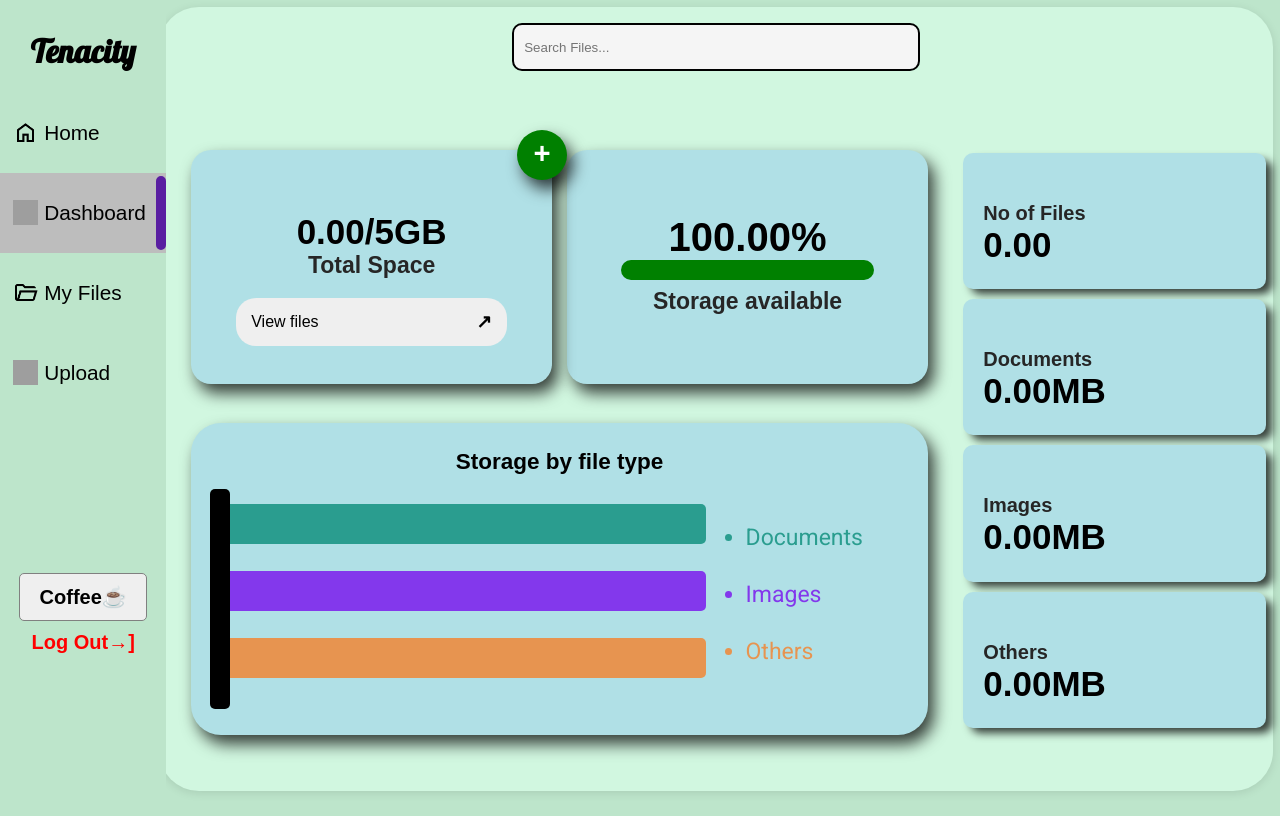
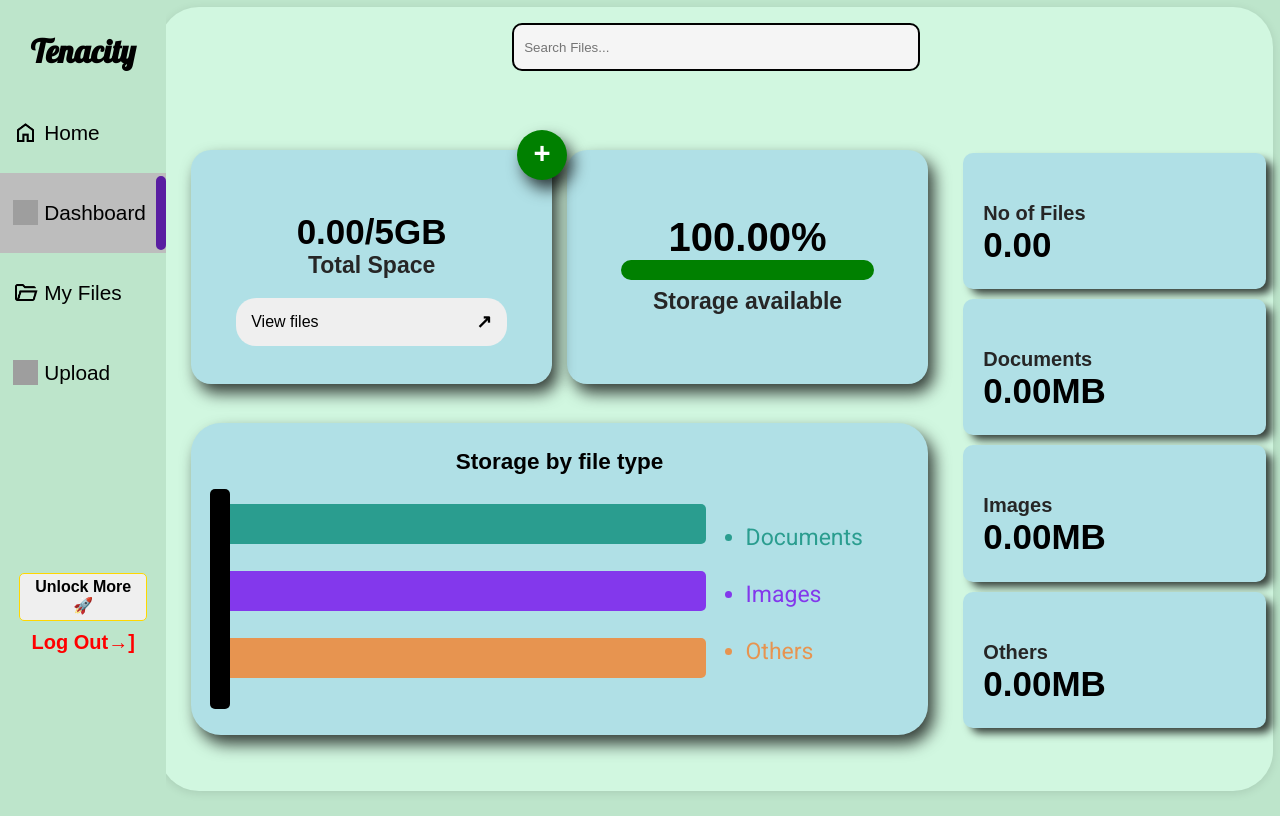
Before and after one commit to Odiedo123/Tenacity, a Flask app: page /dashboard in a window 1280 px wide. Run offline with Flask 3, Linux system fonts and the light colour scheme; the visitor is signed in with stand-in values (Sample User, id 1); data that the repository does not hold is empty; some libraries are stand-ins or nearby versions; some web fonts are replaced; grey boxes are pictures that could not be loaded.

Commit message:
Small UI changes

```diff
--- a/User Auth/static/css/dashboard.css
+++ b/User Auth/static/css/dashboard.css
@@ -108,9 +108,10 @@ p {
   text-align: center;
   margin-top: 20vh;
   border-radius: 5px;
+  font-size: 16px;
   width: 10vw;
   height: 6vh;
-  border: 1px solid grey;
+  border: 1px solid gold;
 }
 
 .others1 {
--- a/User Auth/static/css/files.css
+++ b/User Auth/static/css/files.css
@@ -81,9 +81,10 @@ body {
   text-align: center;
   margin-top: 20vh;
   border-radius: 5px;
+  font-size: 16px;
   width: 10vw;
   height: 6vh;
-  border: 1px solid grey;
+  border: 1px solid gold;
 }
 
 .others1 {
--- a/User Auth/static/css/home.css
+++ b/User Auth/static/css/home.css
@@ -91,9 +91,10 @@ body {
   text-align: center;
   margin-top: 20vh;
   border-radius: 5px;
+  font-size: 16px;
   width: 10vw;
   height: 6vh;
-  border: 1px solid grey;
+  border: 1px solid gold;
 }
 
 .others1 {
--- a/User Auth/static/css/upload.css
+++ b/User Auth/static/css/upload.css
@@ -90,9 +90,10 @@ body {
   text-align: center;
   margin-top: 20vh;
   border-radius: 5px;
+  font-size: 16px;
   width: 10vw;
   height: 6vh;
-  border: 1px solid grey;
+  border: 1px solid gold;
 }
 
 .others1 {
--- a/User Auth/static/javascript/dashboard.js
+++ b/User Auth/static/javascript/dashboard.js
@@ -1,7 +1,7 @@
 document.addEventListener("DOMContentLoaded", function () {
   function updateBarWidths(data) {
     function setBarWidth(barSelector, value, maxValue) {
-      const minPercent = 30;
+      const minPercent = 2;
       const maxPercent = 80;
       const width = Math.max(
         minPercent,
--- a/User Auth/templates/dashboard.html
+++ b/User Auth/templates/dashboard.html
@@ -75,7 +75,7 @@
           class="others"
           onclick="window.open('buymeacoffee.com/tenacity.web', '_blank')"
         >
-          <span>Coffee</span>☕
+          <span>Unlock More</span>🚀
         </button>
         <a class="others1" onclick="window.location.href='/logout'"
           ><span>Log Out</span>→]</a
--- a/User Auth/templates/files.html
+++ b/User Auth/templates/files.html
@@ -67,7 +67,7 @@
           <img src="{{ url_for('static', filename='icons/upload.png') }}" />
           <a onclick="window.location.href='/files'">Upload</a>
         </div>
-        <button class="others" onclick="window.open('buymeacoffee.com/tenacity.web', '_blank')"><span>Coffee</span>☕</button>
+        <button class="others" onclick="window.open('buymeacoffee.com/tenacity.web', '_blank')"><span>Unlock More</span>🚀</button>
         <a class="others1" onclick="window.location.href='/logout'"
           ><span id="red">Log Out</span>→]</a
         >
--- a/User Auth/templates/home.html
+++ b/User Auth/templates/home.html
@@ -76,7 +76,7 @@
           class="others"
           onclick="window.open('buymeacoffee.com/tenacity.web', '_blank')"
         >
-          <span>Coffee</span>☕
+          <span>Unlock More</span>🚀
         </button>
         <a class="others1" onclick="window.location.href='/logout'"
           ><span>Log Out</span>→]</a
--- a/User Auth/templates/upload.html
+++ b/User Auth/templates/upload.html
@@ -68,7 +68,7 @@
           <a onclick="window.location.href='/files'">Upload</a>
           <div id="marker"></div>
           </div>
-          <button class="others" onclick="window.open('buymeacoffee.com/tenacity.web', '_blank')"><span>Coffee</span>☕</button>
+          <button class="others" onclick="window.open('buymeacoffee.com/tenacity.web', '_blank')"><span>Unlock More</span>🚀</button>
           <a class="others1" onclick="window.location.href='/logout'"
             ><span id="red">Log Out</span>→]</a
           >
```
